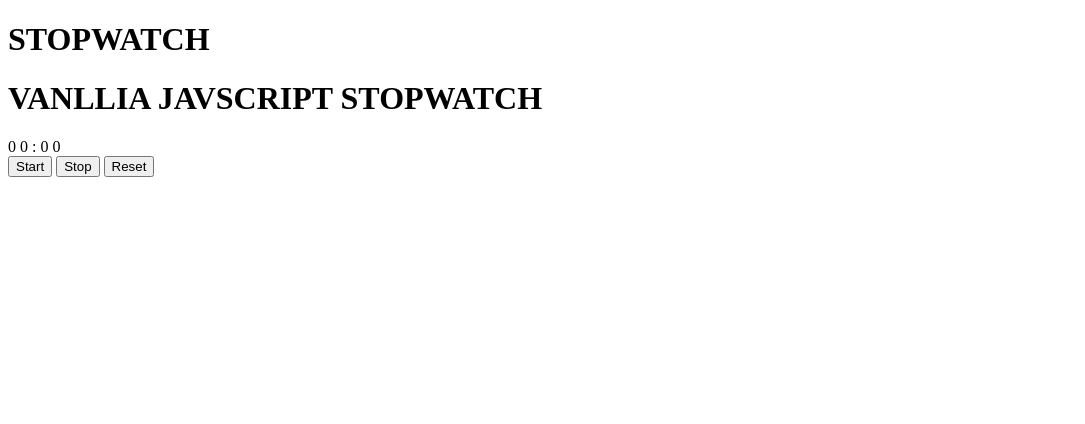
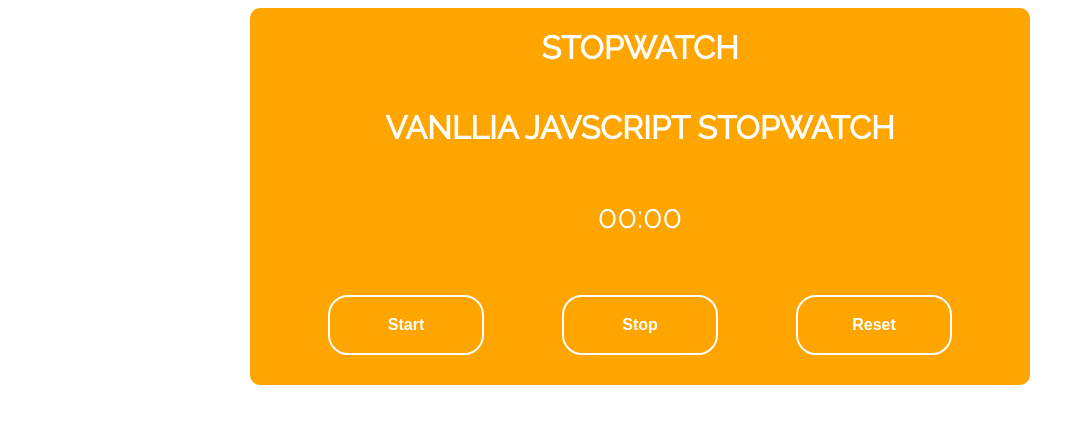
Before and after one commit to StevieOrtega/Javascript_stopWatch, a plain HTML site: page index.html in a window 1280 px wide. Shown: the whole page, without its empty margins (0-1085 px from the left). Drawn offline with Linux system fonts and the light colour scheme.

Commit message:
html and css refinded

```diff
--- a/index.html
+++ b/index.html
@@ -2,22 +2,33 @@
 <html>
   <head>
     <title>Javascript StopWatch</title>
+    <link rel="preconnect" href="https://fonts.googleapis.com" />
+    <link rel="preconnect" href="https://fonts.gstatic.com" crossorigin />
+    <link
+      href="https://fonts.googleapis.com/css2?family=Raleway&display=swap"
+      rel="stylesheet"
+    />
   </head>
+  <link rel="stylesheet" href="style.css" />
   <body>
     <div class="container">
-      <h1>STOPWATCH</h1>
-      <h1></h1>
-      <h1>VANLLIA JAVSCRIPT STOPWATCH</h1>
-      <span class="minute2">0</span>
-      <span class="minute1">0</span>
-      :
-      <span class="second2">0</span>
-      <span class="second1">0</span>
+      <div class="text-container">
+        <h1>STOPWATCH</h1>
+        <h1>VANLLIA JAVSCRIPT STOPWATCH</h1>
+      </div>
+      <div class="countdown-container">
+        <span class="minute2 timer">0</span>
+        <span class="minute1 timer">0</span>
+        <span class="colon timer">:</span>
+        <span class="second2 timer">0</span>
+        <span class="second1 timer">0</span>
+      </div>
       <div class="btn-container">
         <button class="btn">Start</button>
         <button class="btn">Stop</button>
         <button class="btn">Reset</button>
       </div>
     </div>
+    <script src="script.js"></script>
   </body>
 </html>
--- /dev/null
+++ b/style.css
@@ -0,0 +1,42 @@
+.container {
+  background-color: orange;
+  color: white;
+  border-radius: 10px;
+  font-family: "Raleway", sans-serif;
+  max-width: 780px;
+  margin-left: auto;
+  margin-right: auto;
+}
+.text-container {
+  display: flex;
+  flex-direction: column;
+  align-items: center;
+}
+
+.countdown-container {
+  padding: 30px 0 30px 0;
+  display: flex;
+  justify-content: center;
+}
+
+.timer {
+  font-size: 32px;
+}
+
+.btn-container {
+  padding: 30px 0 30px 0;
+  display: flex;
+  justify-content: space-evenly;
+}
+
+.btn {
+  border-radius: 20px;
+  font-family: sans-serif;
+  font-weight: bolder;
+  font-size: 16px;
+  background-color: transparent;
+  border: 2px solid white;
+  color: white;
+  width: 20%;
+  height: 60px;
+}
```
